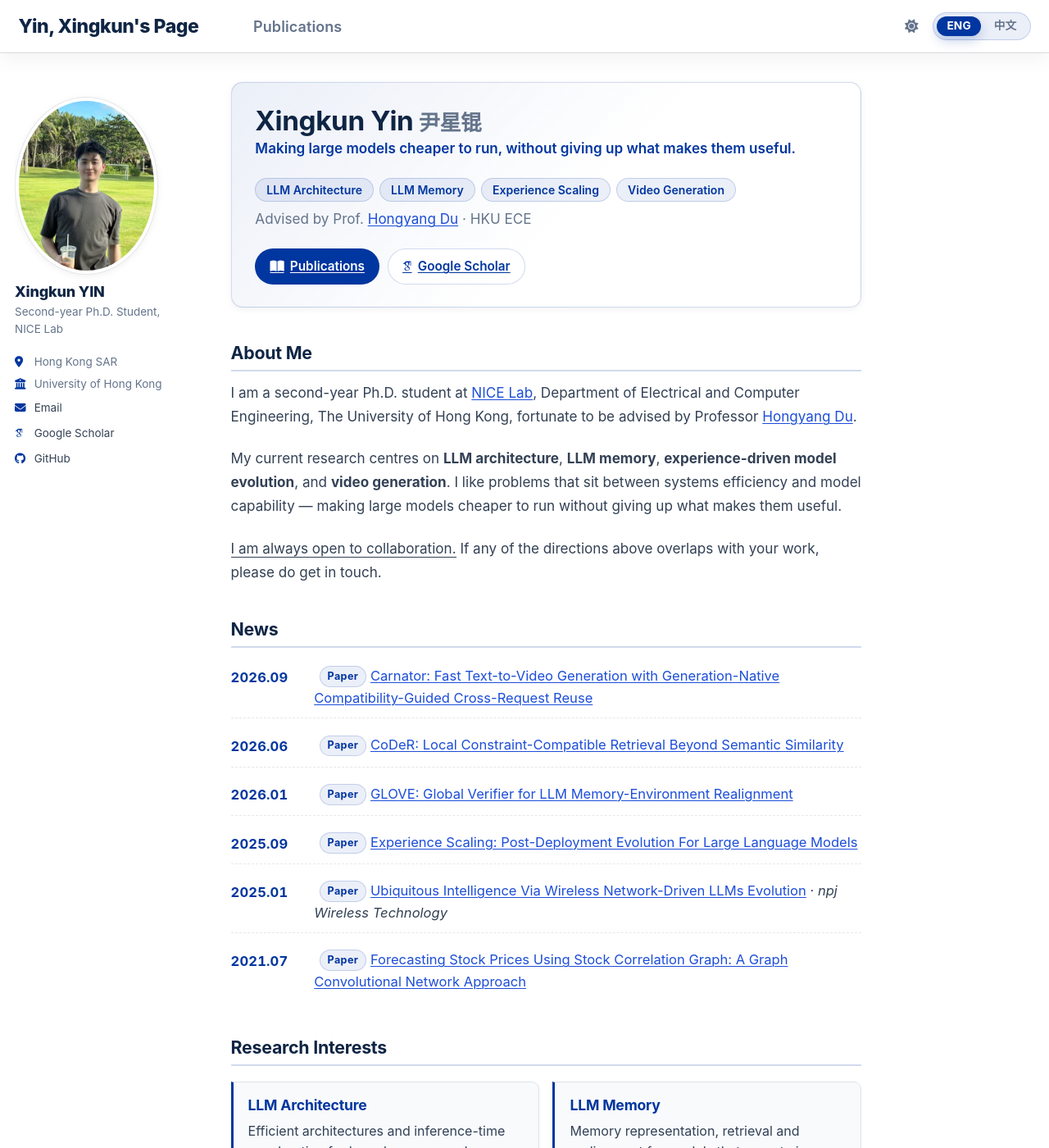
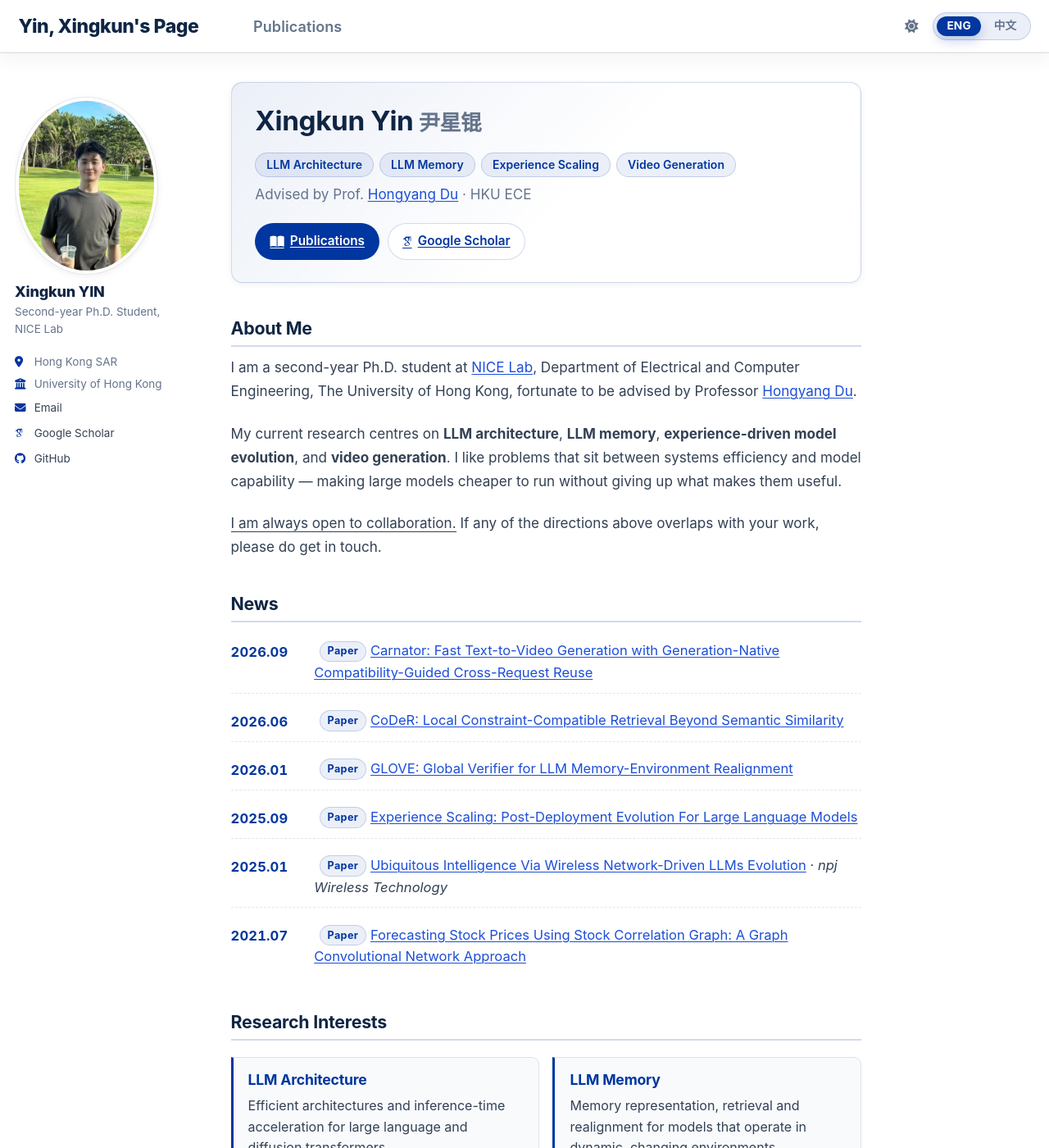
Before and after one commit to troyyxk/troyyxk.github.io, a Jekyll site: the page built from _pages/about.md, in a window 1280 px wide and 1400 px high. Shown: the whole window at 82% size. Built offline with Jekyll 4.4.1, drawn with Linux system fonts in a browser that asks for light colours; some web fonts are replaced; a script bundle is joined from its source files by our own code; library files that are not in the unit come from our copies; comment, search, counter and statistics services are not loaded.

Commit message:
Remove the slogan line from the hero card
The line was lifted almost verbatim from the About Me paragraph, so it
reintroduced exactly the duplication the card was reworked to remove, and a
gerund marketing phrase reads oddly in an academic header anyway.

The four research keyword chips already say what he works on, so the card is
now name + keywords + advisor + two buttons. Also drops the now-unused
.hero__pitch rules.

```diff
--- a/_pages/about.md
+++ b/_pages/about.md
@@ -13,10 +13,6 @@ redirect_from:
 
 <section class="hero">
   <h1 class="hero__name">Xingkun Yin<span class="hero__name-zh">尹星锟</span></h1>
-  <p class="hero__pitch">
-    <span class="lang-en lang-inline">Making large models cheaper to run, without giving up what makes them useful.</span>
-    <span class="lang-zh lang-inline">在不让模型失去价值的前提下，让大模型跑得更便宜。</span>
-  </p>
   <ul class="hero__tags">
     <li><span class="lang-en lang-inline">LLM Architecture</span><span class="lang-zh lang-inline">大模型架构</span></li>
     <li><span class="lang-en lang-inline">LLM Memory</span><span class="lang-zh lang-inline">大模型记忆</span></li>
--- a/_sass/layout/_redesign.scss
+++ b/_sass/layout/_redesign.scss
@@ -398,14 +398,6 @@ html[data-theme="dark"] .lang-toggle__button.is-active {
   margin-left: 0.35rem;
 }
 
-.hero__pitch {
-  margin: 0.7rem 0 0;
-  font-size: 1.02rem;
-  font-weight: 600;
-  line-height: 1.55;
-  color: var(--rs-accent);
-}
-
 /* Research keywords. The card carries what the person works on; the sidebar
    carries who they are, so the two never repeat each other. */
 .hero__tags {
@@ -756,10 +748,6 @@ html[data-theme="dark"] .pub-card__image {
     font-size: 1.2rem;
   }
 
-  .hero__pitch {
-    font-size: 0.95rem;
-  }
-
   .hero__tags li {
     padding: 0.24rem 0.6rem;
     font-size: 0.74rem;
```
